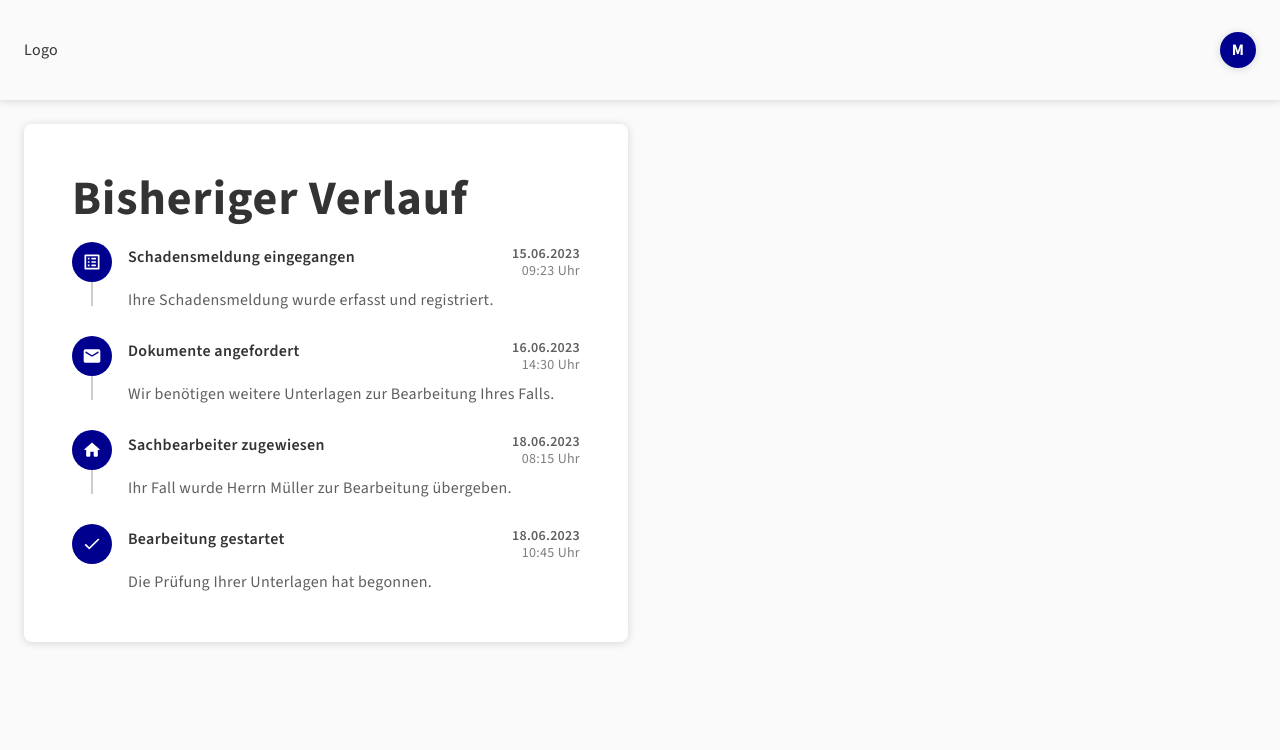
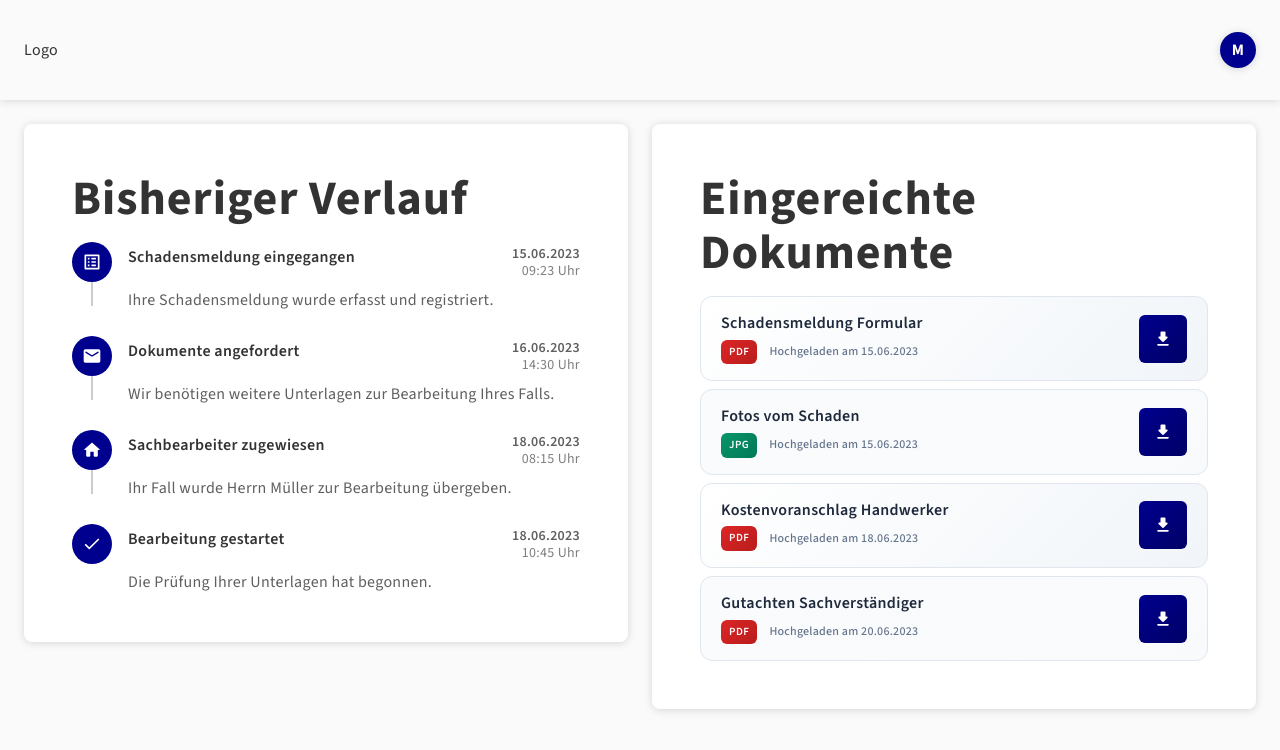
Before and after one commit to domenik-hofer/hackathon-2025, a React (Vite) app: page / in a window 1280 px wide. Both pictures are taken after a click on the button "Check Status". Shown: the top 750 px of the page. Built offline with nearby package versions, Linux system fonts and the light colour scheme.

Commit message:
Jan: Eingereichte Dokumente

```diff
--- /dev/null
+++ b/src/components/document/DocumentList.module.css
@@ -0,0 +1,145 @@
+.document-list {
+  display: flex;
+  flex-direction: column;
+  gap: 8px;
+}
+
+.document-item {
+  display: flex;
+  align-items: center;
+  justify-content: space-between;
+  padding: 16px 20px;
+  border: 1px solid #e0e6ed;
+  border-radius: 12px;
+  background: linear-gradient(135deg, #ffffff 0%, #f8fafc 100%);
+  box-shadow: none;
+}
+
+.document-info {
+  display: flex;
+  align-items: center;
+  gap: 16px;
+  flex: 1;
+}
+
+.document-details {
+  display: flex;
+  flex-direction: column;
+  gap: 6px;
+}
+
+.document-name {
+  font-size: 16px;
+  font-weight: 600;
+  color: #1e293b;
+  margin: 0;
+  line-height: 1.3;
+}
+
+.document-meta {
+  display: flex;
+  align-items: center;
+  gap: 12px;
+  font-size: 13px;
+  color: #64748b;
+}
+
+.document-type {
+  color: #ffffff;
+  font-weight: 600;
+  background: linear-gradient(135deg, #3b82f6 0%, #1d4ed8 100%);
+  padding: 4px 8px;
+  border-radius: 6px;
+  font-size: 11px;
+  text-transform: uppercase;
+  letter-spacing: 0.5px;
+}
+
+.document-date {
+  color: #64748b;
+  font-weight: 500;
+  font-size: 12px;
+}
+
+.document-actions {
+  display: flex;
+  align-items: center;
+  gap: 12px;
+}
+
+.download-button {
+  background: linear-gradient(135deg, #00008f 0%, #000066 100%);
+  border: none;
+  color: white;
+  cursor: pointer;
+  padding: 8px;
+  border-radius: 6px;
+  display: flex;
+  align-items: center;
+  justify-content: center;
+  min-width: 32px;
+  min-height: 32px;
+}
+
+.download-button:hover {
+  background: linear-gradient(135deg, #000066 0%, #000044 100%);
+}
+
+.download-button svg {
+  fill: currentColor;
+  width: 20px;
+  height: 20px;
+}
+
+/* Responsive Design */
+@media (max-width: 768px) {
+  .document-item {
+    flex-direction: column;
+    align-items: flex-start;
+    gap: 12px;
+    padding: 16px;
+  }
+
+  .document-info {
+    width: 100%;
+  }
+
+  .document-actions {
+    width: 100%;
+    justify-content: flex-end;
+  }
+
+  .document-meta {
+    flex-direction: column;
+    align-items: flex-start;
+    gap: 6px;
+  }
+
+  .download-button {
+    padding: 6px;
+    min-width: 28px;
+    min-height: 28px;
+  }
+
+  .download-button svg {
+    width: 16px;
+    height: 16px;
+  }
+}
+
+/* Zusätzliche visuelle Verbesserungen */
+.document-item:nth-child(odd) {
+  background: linear-gradient(135deg, #ffffff 0%, #f1f5f9 100%);
+}
+
+.document-item:nth-child(even) {
+  background: linear-gradient(135deg, #fafbfc 0%, #f8fafc 100%);
+}
+
+.document-type.pdf {
+  background: linear-gradient(135deg, #dc2626 0%, #b91c1c 100%);
+}
+
+.document-type.jpg {
+  background: linear-gradient(135deg, #059669 0%, #047857 100%);
+}
--- /dev/null
+++ b/src/components/document/DocumentList.tsx
@@ -0,0 +1,56 @@
+import { combineClasses } from '../../utils/ClassNameUtil';
+import DocumentListStyles from './DocumentList.module.css';
+
+const c = combineClasses({ styles: DocumentListStyles });
+
+export interface Document {
+    name: string;
+    type: string;
+    uploadDate: string;
+}
+
+export interface DocumentListProps {
+    documents: Document[];
+}
+
+function formatDate(dateString: string): string {
+    const date = new Date(dateString);
+    return date.toLocaleDateString('de-DE', {
+        day: '2-digit',
+        month: '2-digit',
+        year: 'numeric'
+    });
+}
+
+export function DocumentList({ documents }: DocumentListProps) {
+    return (
+        <div className={c('document-list')}>
+            {documents.map((doc, index) => (
+                <div
+                    key={index}
+                    className={c('document-item')}
+                >
+                    <div className={c('document-info')}>
+                        <div className={c('document-details')}>
+                            <h3 className={c('document-name')}>{doc.name}</h3>
+                            <div className={c('document-meta')}>
+                                <span className={c('document-type', doc.type.toLowerCase())}>{doc.type}</span>
+                                <span className={c('document-date')}>
+                                    Hochgeladen am {formatDate(doc.uploadDate)}
+                                </span>
+                            </div>
+                        </div>
+                    </div>
+                    <div className={c('document-actions')}>
+                        <button className={c('download-button')}>
+                            <svg xmlns="http://www.w3.org/2000/svg" height="24" viewBox="0 0 24 24" width="24">
+                                <path d="M0 0h24v24H0V0z" fill="none"/>
+                                <path d="M16.59 9H15V4c0-.55-.45-1-1-1h-4c-.55 0-1 .45-1 1v5H7.41c-.89 0-1.34 1.08-.71 1.71l4.59 4.59c.39.39 1.02.39 1.41 0l4.59-4.59c.63-.63.19-1.71-.7-1.71zM5 19c0 .55.45 1 1 1h12c.55 0 1-.45 1-1s-.45-1-1-1H6c-.55 0-1 .45-1 1z"/>
+                            </svg>
+                        </button>
+                    </div>
+                </div>
+            ))}
+        </div>
+    );
+}
--- a/src/pages/Home.page.tsx
+++ b/src/pages/Home.page.tsx
@@ -2,6 +2,7 @@ import { combineClasses } from '../utils/ClassNameUtil';
 import HomePageStyles from './Home.module.css';
 import { Card } from '../components/card/Card';
 import { Timeline, TimelineItem } from '../components/timeline/Timeline';
+import { DocumentList, Document } from '../components/document/DocumentList';
 
 export default function HomePage() {
     const c = combineClasses({ styles: HomePageStyles });
@@ -42,6 +43,30 @@ export default function HomePage() {
         },
     ];
 
+    // Beispieldokumente für "Eingereichte Dokumente"
+    const documents: Document[] = [
+        {
+            name: 'Schadensmeldung Formular',
+            type: 'PDF',
+            uploadDate: '2023-06-15',
+        },
+        {
+            name: 'Fotos vom Schaden',
+            type: 'JPG',
+            uploadDate: '2023-06-15',
+        },
+        {
+            name: 'Kostenvoranschlag Handwerker',
+            type: 'PDF',
+            uploadDate: '2023-06-18',
+        },
+        {
+            name: 'Gutachten Sachverständiger',
+            type: 'PDF',
+            uploadDate: '2023-06-20',
+        },
+    ];
+
     return (
         <>
             <div className={c('layout')}>
@@ -55,6 +80,16 @@ export default function HomePage() {
                         </Card.Body>
                     </Card>
                 </div>
+                <div className={c('documents')}>
+                    <Card>
+                        <Card.Header>
+                            <Card.Title>Eingereichte Dokumente</Card.Title>
+                        </Card.Header>
+                        <Card.Body>
+                            <DocumentList documents={documents} />
+                        </Card.Body>
+                    </Card>
+                </div>
             </div>
         </>
     );
```
Also changed, not shown: 2 other files (tests, documents, lock files or other folders).
